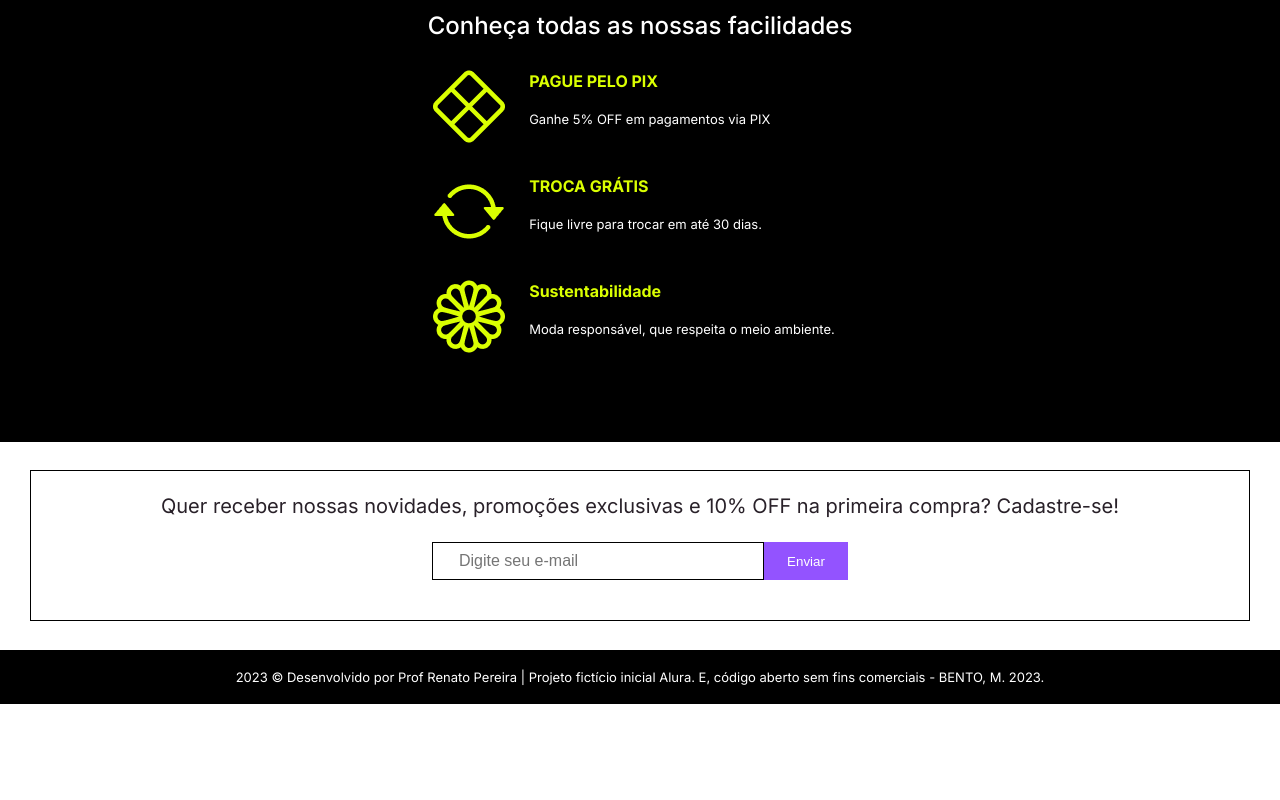
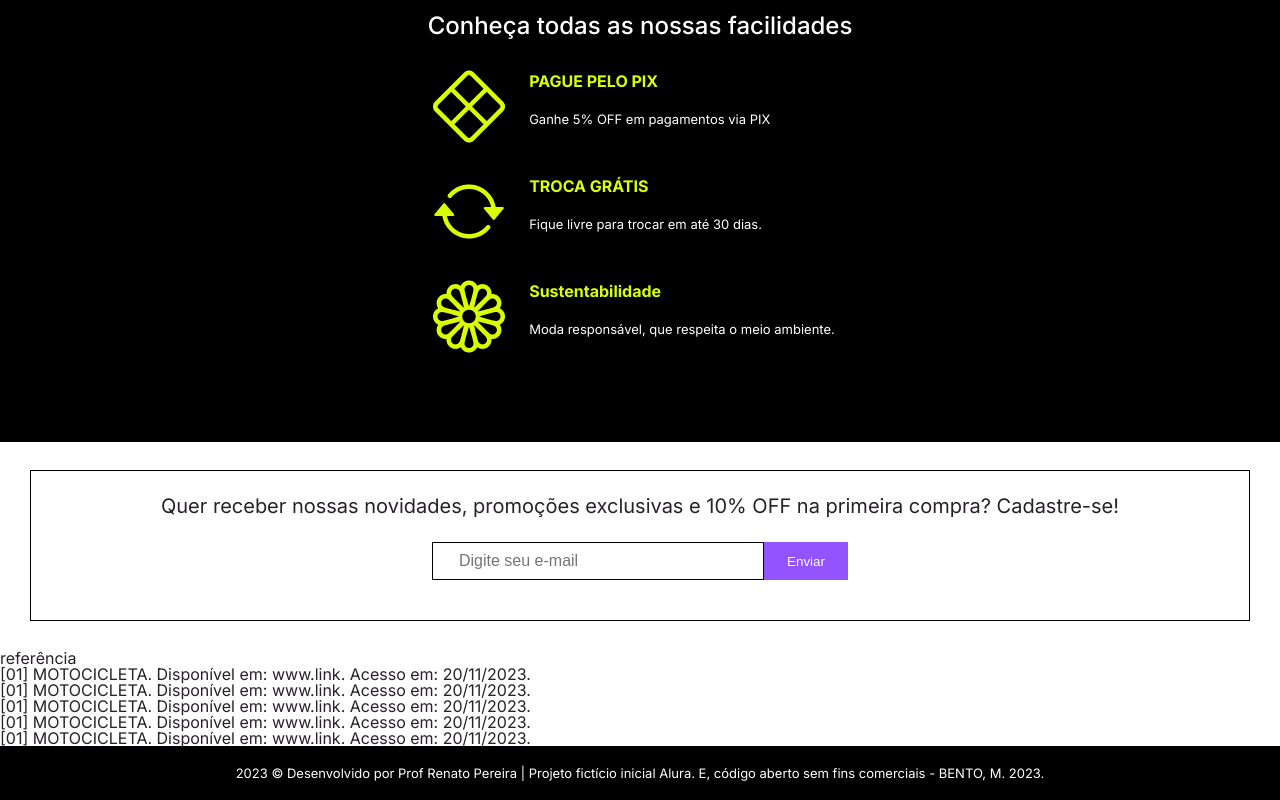
Before and after one commit to Arielylima/lojinha, a website: page index.html in a window 1280 px wide. Shown: the part 1477-2277 px from the top of the page. Before the commit the page ends 2181 px from the top, so only its background shows below. Drawn offline with nearby package versions, Linux system fonts and the light colour scheme; no server answers.

Commit message:
Update index.html

```diff
--- a/index.html
+++ b/index.html
@@ -318,6 +318,23 @@
 
     </main>
 
+
+
+
+
+
+
+
+    <div class="referencia">
+    <h1>referência</h1>
+    <ul>
+        <li>[01] MOTOCICLETA. Disponível em: www.link. Acesso em: 20/11/2023.</li>
+        <li>[01] MOTOCICLETA. Disponível em: www.link. Acesso em: 20/11/2023.</li>
+        <li>[01] MOTOCICLETA. Disponível em: www.link. Acesso em: 20/11/2023.</li>
+        <li>[01] MOTOCICLETA. Disponível em: www.link. Acesso em: 20/11/2023.</li>
+        <li>[01] MOTOCICLETA. Disponível em: www.link. Acesso em: 20/11/2023.</li>
+    </ul>
+</div>
     <footer>
         <p class="footer_text">2023 © Desenvolvido por Prof Renato Pereira | Projeto fictício inicial Alura. E, código aberto sem fins comerciais - BENTO, M. 2023.</p>
     </footer>
```
